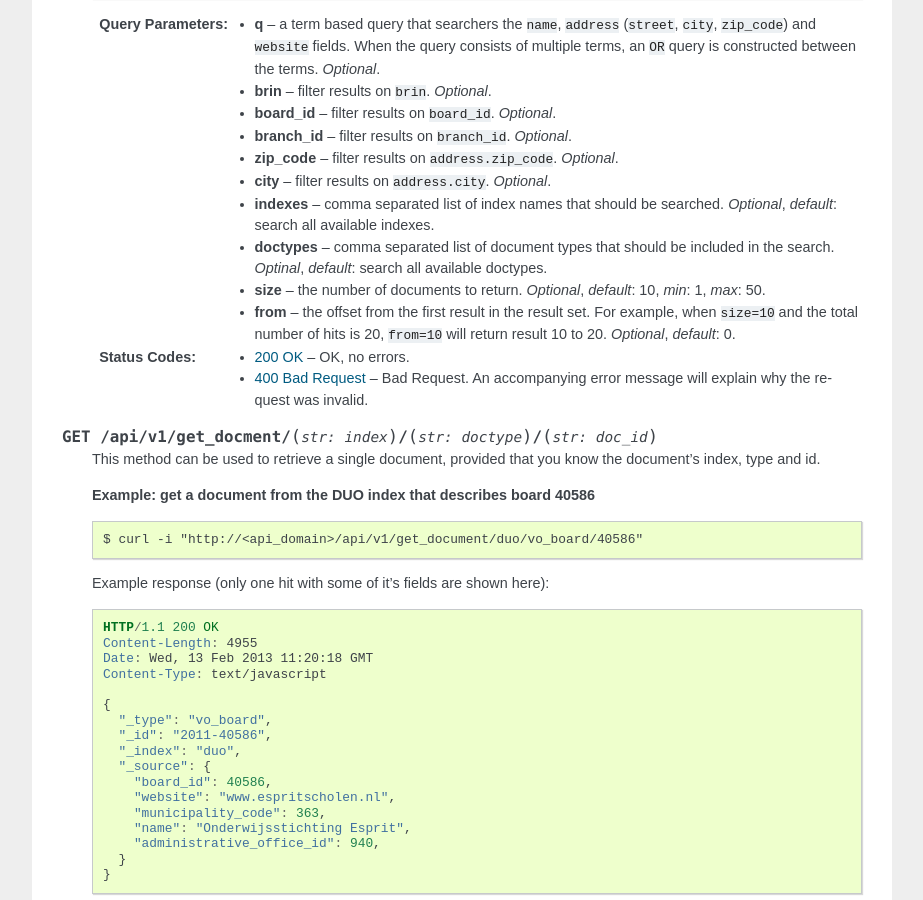
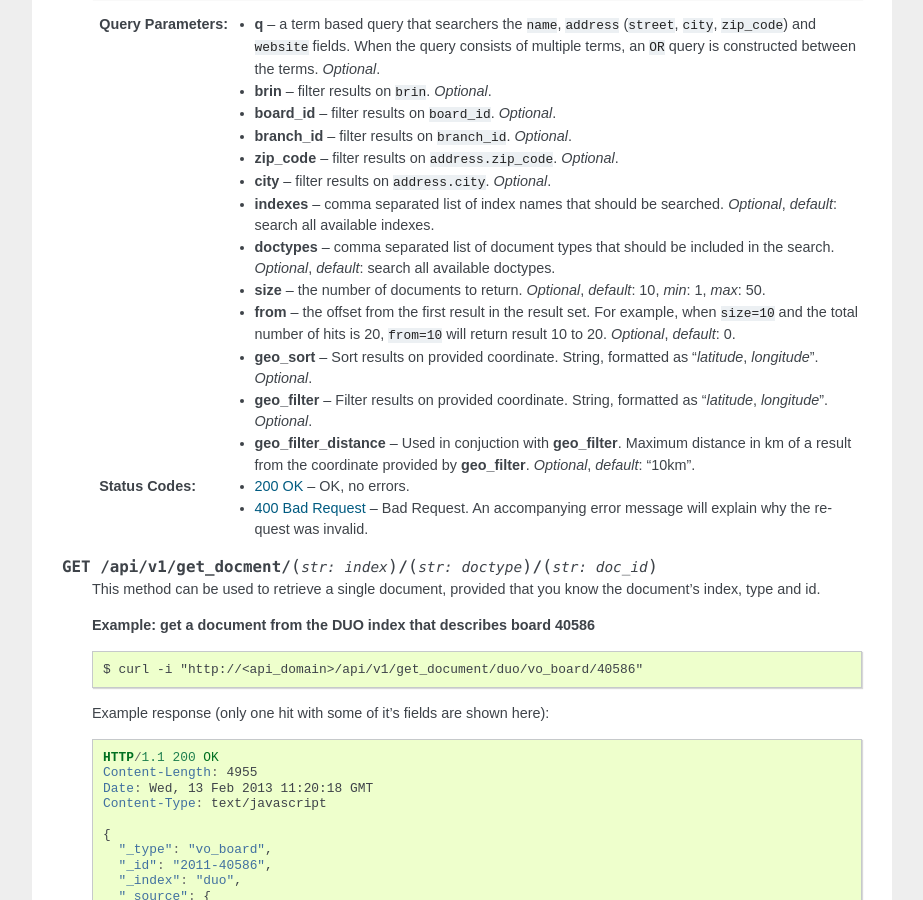
Before and after one commit to openstate/openonderwijsdata-api, a Sphinx documentation site: the page built from documentation/rst/api.rst, in a window 1280 px wide and 900 px high, scrolled down 1364 px. Shown: the whole window, without its empty margins (198-1121 px from the left). Built offline with Sphinx 7.4.7, drawn with Linux system fonts in a browser that asks for light colours.

Commit message:
Docs for geo filter/sort

```diff
--- a/documentation/rst/api.rst
+++ b/documentation/rst/api.rst
@@ -88,9 +88,12 @@ API
    :query zip_code: filter results on ``address.zip_code``. *Optional*.
    :query city: filter results on ``address.city``. *Optional*.
    :query indexes: comma separated list of index names that should be searched. *Optional*, *default*: search all available indexes.
-   :query doctypes: comma separated list of document types that should be included in the search. *Optinal*, *default*: search all available doctypes.
+   :query doctypes: comma separated list of document types that should be included in the search. *Optional*, *default*: search all available doctypes.
    :query size: the number of documents to return. *Optional*, *default*: 10, *min*: 1, *max*: 50.
    :query from: the offset from the first result in the result set. For example, when ``size=10`` and the total number of hits is 20, ``from=10`` will return result 10 to 20. *Optional*, *default*: 0.
+   :query geo_sort: Sort results on provided coordinate. String, formatted as "*latitude*, *longitude*". *Optional*.
+   :query geo_filter: Filter results on provided coordinate. String, formatted as "*latitude*, *longitude*". *Optional*.
+   :query geo_filter_distance: Used in conjuction with **geo_filter**. Maximum distance in km of a result from the coordinate provided by **geo_filter**. *Optional*, *default*: "10km".
    :statuscode 200: OK, no errors.
    :statuscode 400: Bad Request. An accompanying error message will explain why the request was invalid.
 
```
